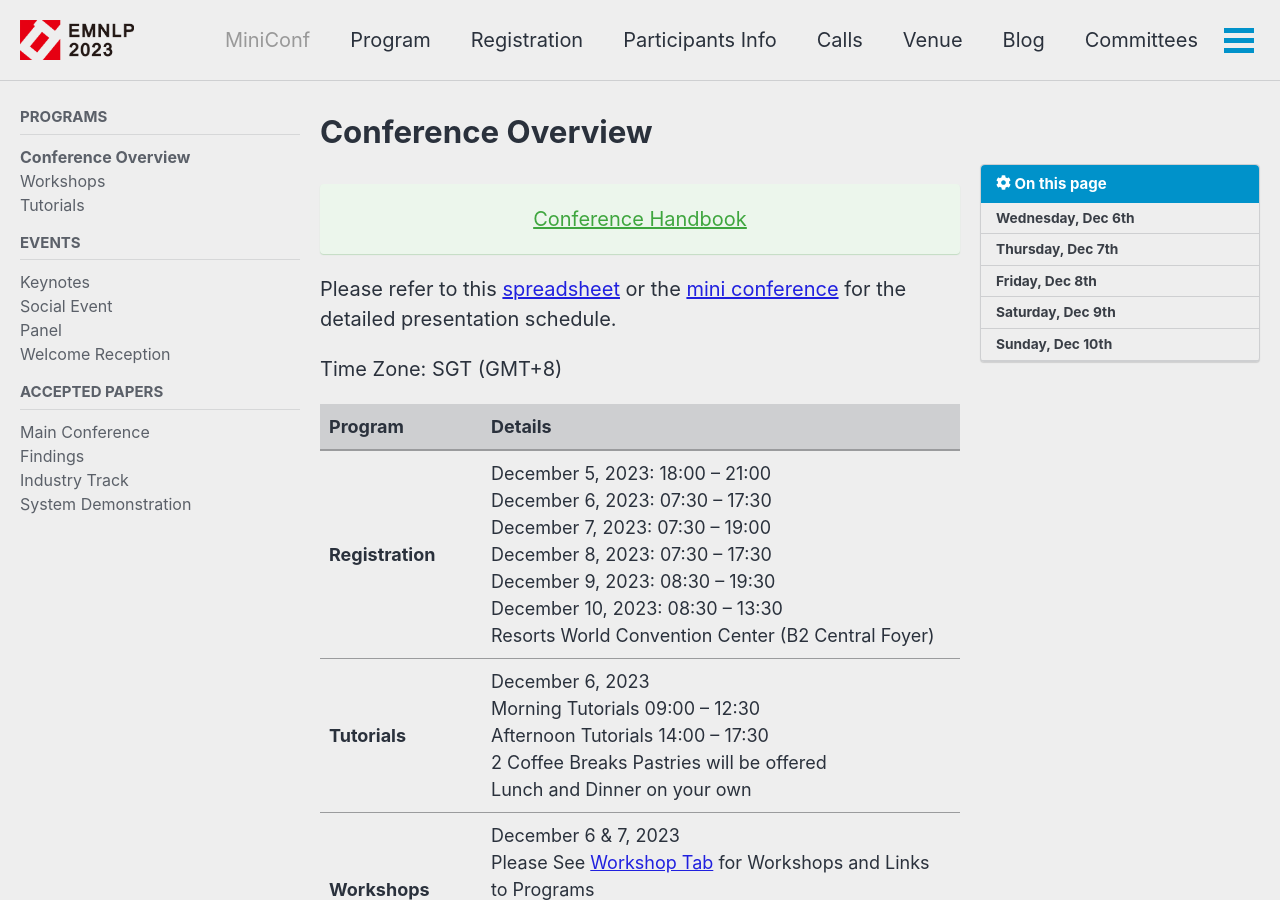
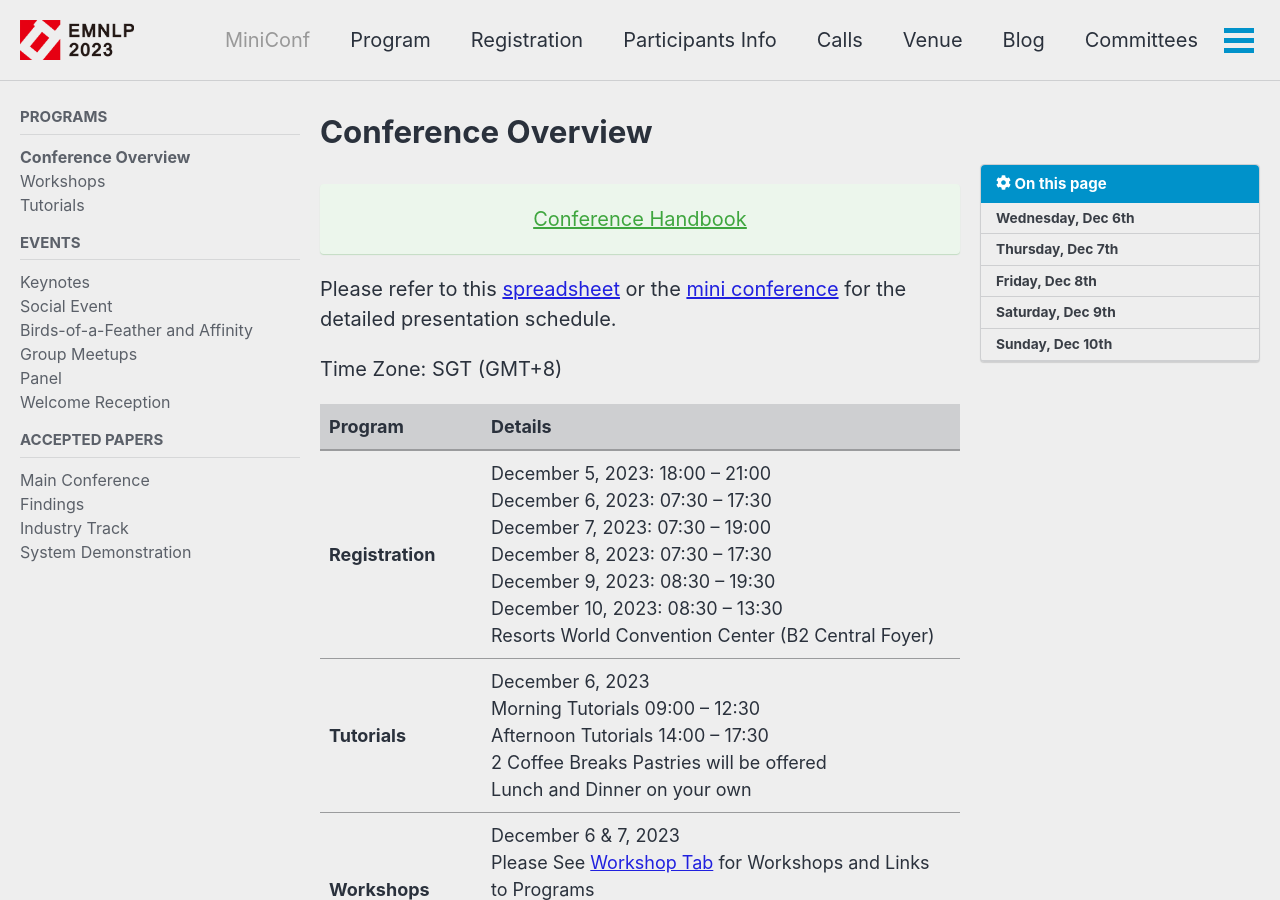
Before and after one commit to acl-org/emnlp-2023, a Jekyll site: the page built from _pages/program/program.md, in a window 1280 px wide and 900 px high. Built offline with Jekyll 4.4.1, drawn with Linux system fonts in a browser that asks for light colours; cached includes are drawn as plain includes; nearby versions of some CDN libraries.

Commit message:
Update navigation.yml

```diff
--- a/_data/navigation.yml
+++ b/_data/navigation.yml
@@ -62,10 +62,13 @@
         url: /program/keynotes/
       - title: "Social Event"
         url: /program/social_event/
+      - title: "Birds-of-a-Feather and Affinity Group Meetups"
+        url: /program/bof/
       - title: "Panel"
         url: /program/panel/
       - title: "Welcome Reception"
         url: /program/reception/
+
 
   - title: "Accepted Papers"
     children:
```
